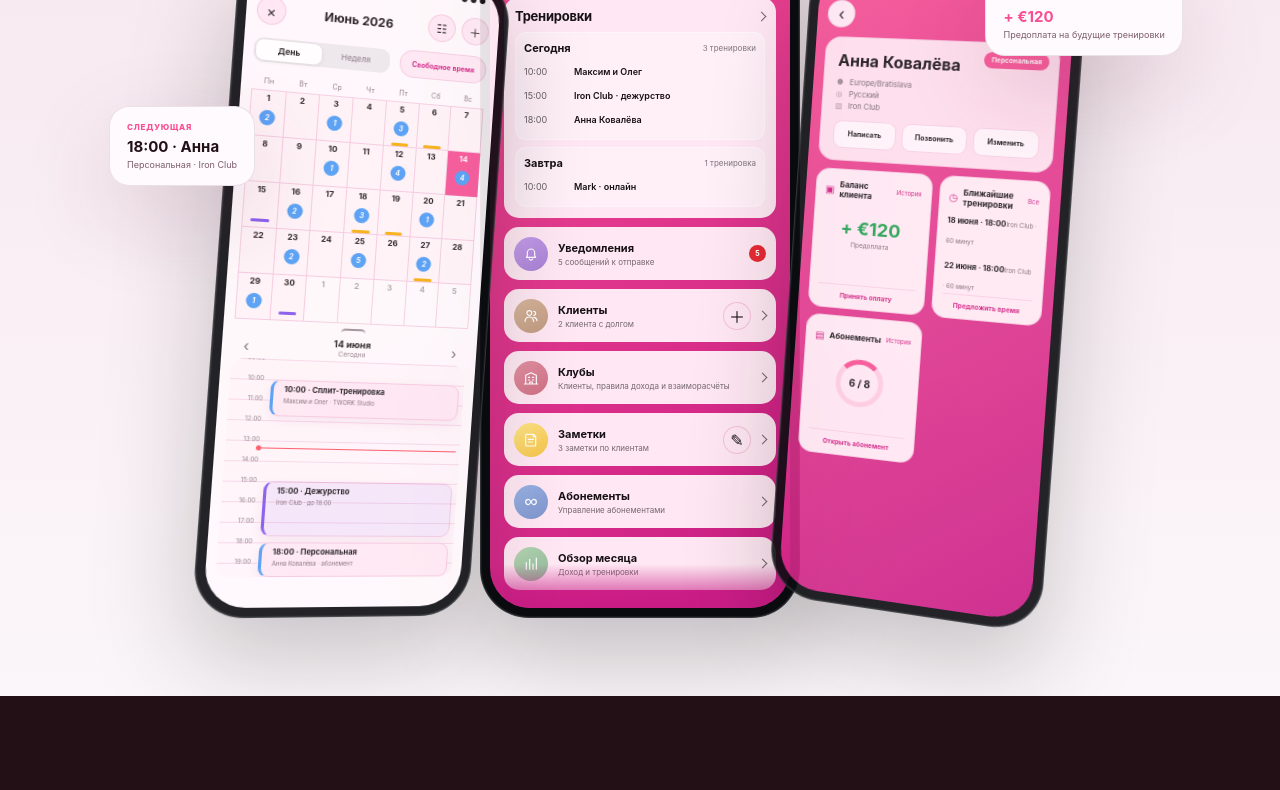
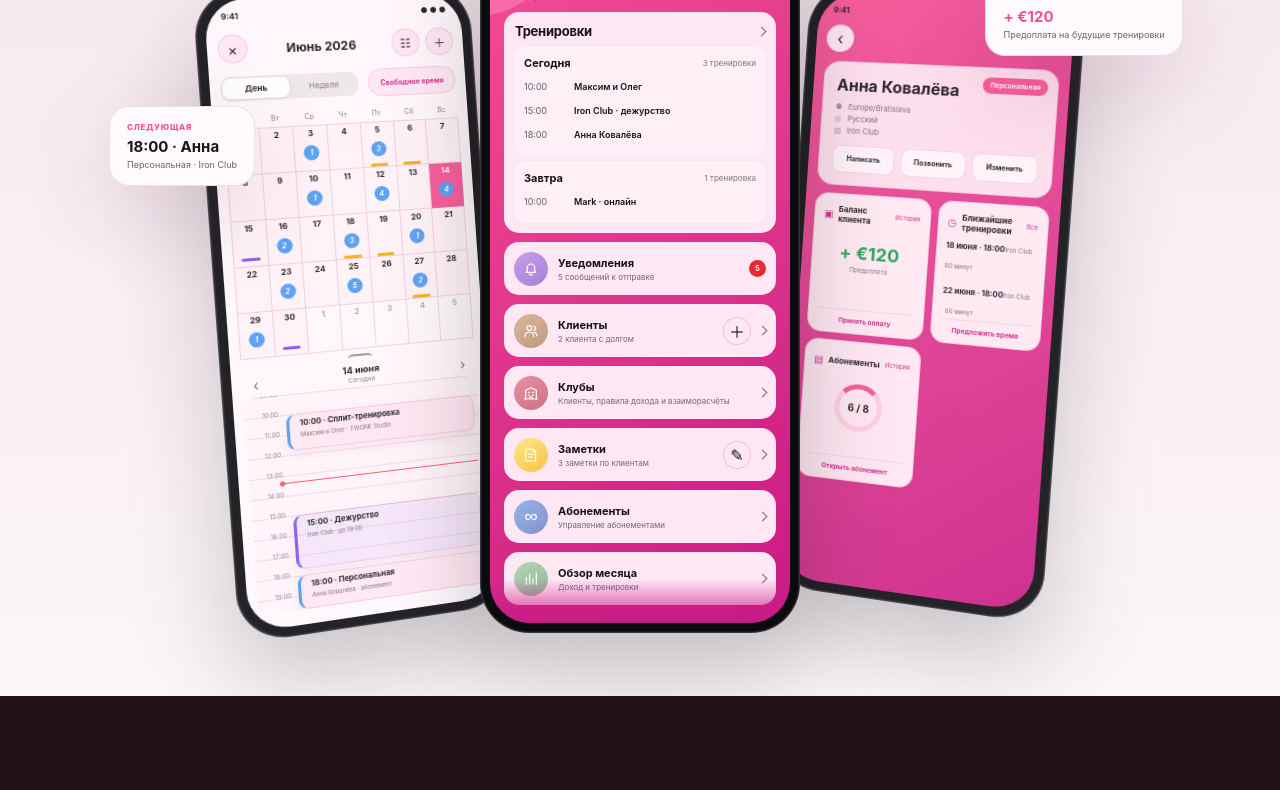
Before and after one commit to iteaky/twork-altstore-source, a plain HTML site: page index.html in a window 1280 px wide. Shown: the part 1103-1893 px from the top of the page. Drawn offline with Linux system fonts and the light colour scheme.

Commit message:
Restore the original three-phone geometry

```diff
--- a/site/hero-v528-calendar-fix.css
+++ b/site/hero-v528-calendar-fix.css
@@ -1,5 +1,11 @@
 /* Calendar corrections matched to CalendarView v528. */
-.device-calendar{transform:translateX(-155%) rotateY(16deg) rotateZ(4deg)}
+@media(min-width:681px){
+  .device-main{top:35px;z-index:3}
+  .device-back{top:130px;width:270px;opacity:.9;z-index:2;transform-origin:50% 50%}
+  .device-calendar{transform:translateX(-155%) rotateY(16deg) rotateZ(-4deg)}
+  .device-client{transform:translateX(55%) rotateY(-16deg) rotateZ(4deg)}
+  .hero-calendar-screen,.hero-client-screen{min-height:600px}
+}
 .hero-cal-controls{display:flex;align-items:center;gap:10px;margin:6px 0 8px}
 .hero-cal-controls .hero-cal-mode{flex:0 0 132px;margin:0}
 .hero-cal-controls .hero-cal-free{position:static;display:grid;place-items:center;flex:1;min-width:0;height:28px;padding:0 7px;white-space:nowrap}
@@ -22,4 +28,4 @@ html[data-theme="brand-dark"] .hero-cal-event.duty{border-left-color:#d5beff;bac
 .hero-cal-event b{display:block;font-size:7.5px;line-height:1.15}.hero-cal-event small{display:block;margin-top:2px;color:#7d6873;font-size:5.8px;white-space:nowrap;overflow:hidden;text-overflow:ellipsis}
 html[data-theme="brand-dark"] .hero-cal-event small{color:#9bbab4}
 .hero-cal-now{position:absolute;left:31px;right:4px;height:1px;background:#ff4d5e}.hero-cal-now:before{position:absolute;left:-2px;top:-2px;width:5px;height:5px;border-radius:50%;background:#ff4d5e;content:""}
-@media(max-width:680px){.device-calendar{transform:translateX(-155%) rotateY(16deg) rotateZ(4deg)}.hero-cal-controls{gap:7px}.hero-cal-controls .hero-cal-mode{flex-basis:118px}.hero-cal-timeline{height:185px}.hero-cal-event{left:35px}}
+@media(max-width:680px){.hero-cal-controls{gap:7px}.hero-cal-controls .hero-cal-mode{flex-basis:118px}.hero-cal-timeline{height:185px}.hero-cal-event{left:35px}}
```
